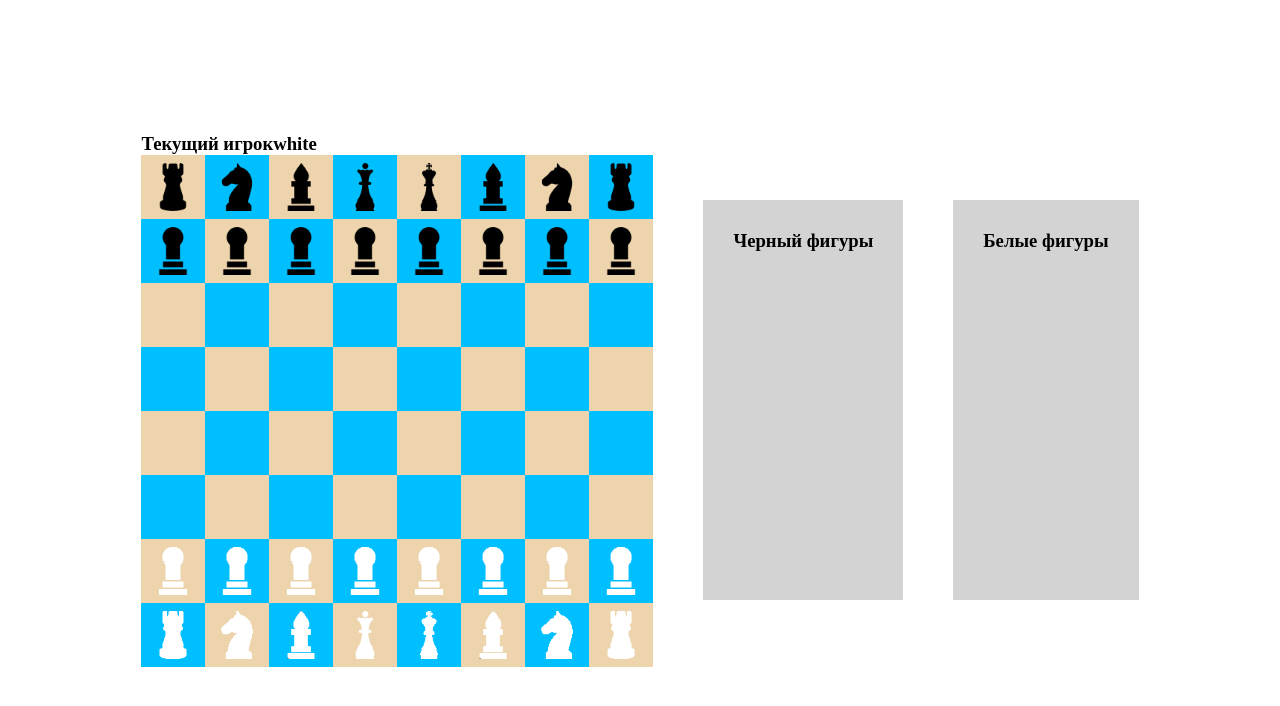
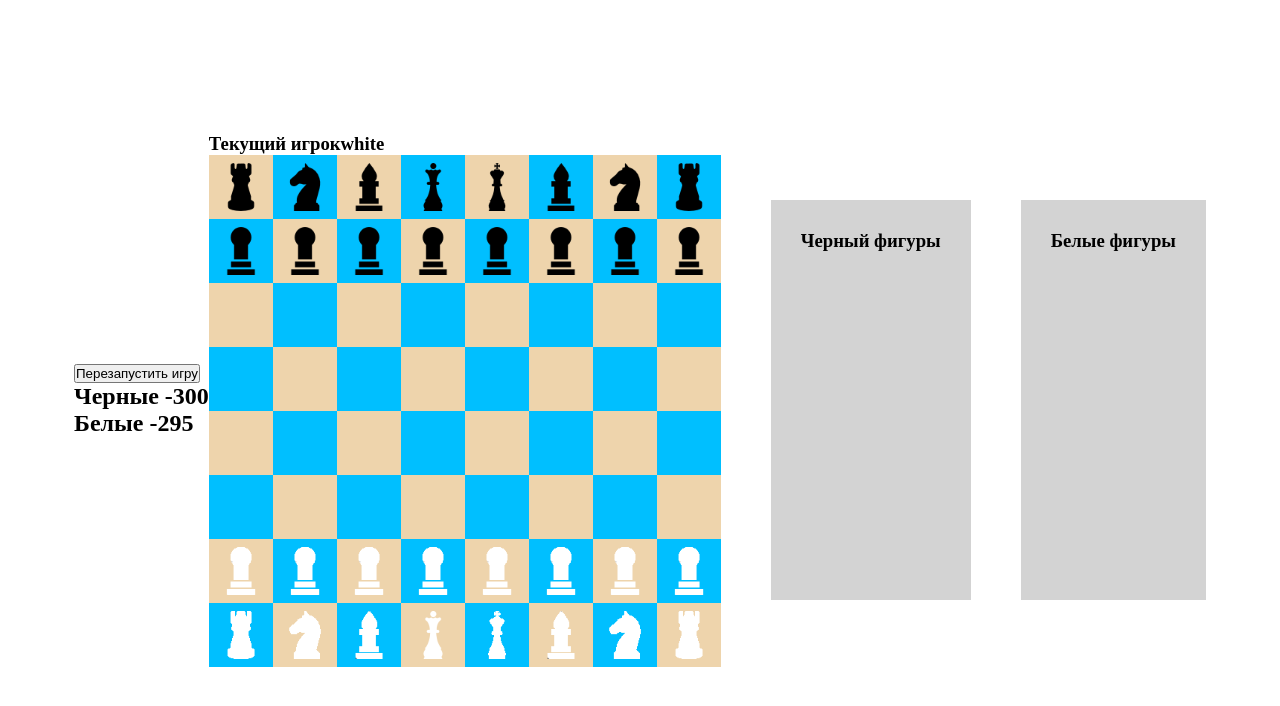
Before and after one commit to ex1one/Chess, a React app: page / in a window 1280 px wide. Shown: the top 706 px of the page. Built offline with nearby package versions, Linux system fonts and the light colour scheme.

Commit message:
Made a countdown for Timer

```diff
--- a/src/App.tsx
+++ b/src/App.tsx
@@ -5,6 +5,7 @@ import './styles/index.scss';
 import { Player } from './models/Player';
 import Colors from './models/Colors';
 import LostFigures from './components/LostFigures/LostFigures';
+import Timer from './components/Timer/Timer';
 
 const App = () => {
   const [board, setBoard] = useState(new Board());
@@ -30,6 +31,10 @@ const App = () => {
 
   return (
     <div className="app">
+      <Timer
+        restart={restart}
+        currentPlayer={currentPlayer}
+      />
       <BoardComponent
         currentPlayer={currentPlayer}
         changePlayer={changePlayer}
--- a/src/components/Timer/Timer.tsx
+++ b/src/components/Timer/Timer.tsx
@@ -1,18 +1,49 @@
-import React, { FC, useState } from 'react';
+import React, {
+  FC, useEffect, useRef, useState,
+} from 'react';
 import { Player } from '../../models/Player';
+import Colors from '../../models/Colors';
 
 interface ITimerProps {
-  currentPlayer: Player;
+  currentPlayer: Player | null;
   restart: () => void;
 }
 
 const Timer: FC <ITimerProps> = ({ currentPlayer, restart }) => {
   const [blackTime, setBlackTime] = useState(300);
   const [whiteTime, setWhiteTime] = useState(300);
+  const timer = useRef<null | ReturnType<typeof setInterval>>(null);
+
+  const decrementBlackPlayer = () => {
+    setBlackTime((prev) => prev - 1);
+  };
+
+  const decrementWhitePlayer = () => {
+    setWhiteTime((prev) => prev - 1);
+  };
+
+  const startTimer = () => {
+    if (timer.current) {
+      clearInterval(timer.current);
+    }
+    const callback = currentPlayer?.color === Colors.WHITE ? decrementWhitePlayer : decrementBlackPlayer;
+    timer.current = setInterval(callback, 1000);
+  };
+
+  const handleRestart = () => {
+    setWhiteTime(300);
+    setBlackTime(300);
+    restart();
+  };
+
+  useEffect(() => {
+    startTimer();
+  }, [currentPlayer]);
+
   return (
     <div>
       <button
-        onClick={restart}
+        onClick={handleRestart}
         type="submit"
       >
         Перезапустить игру
```
